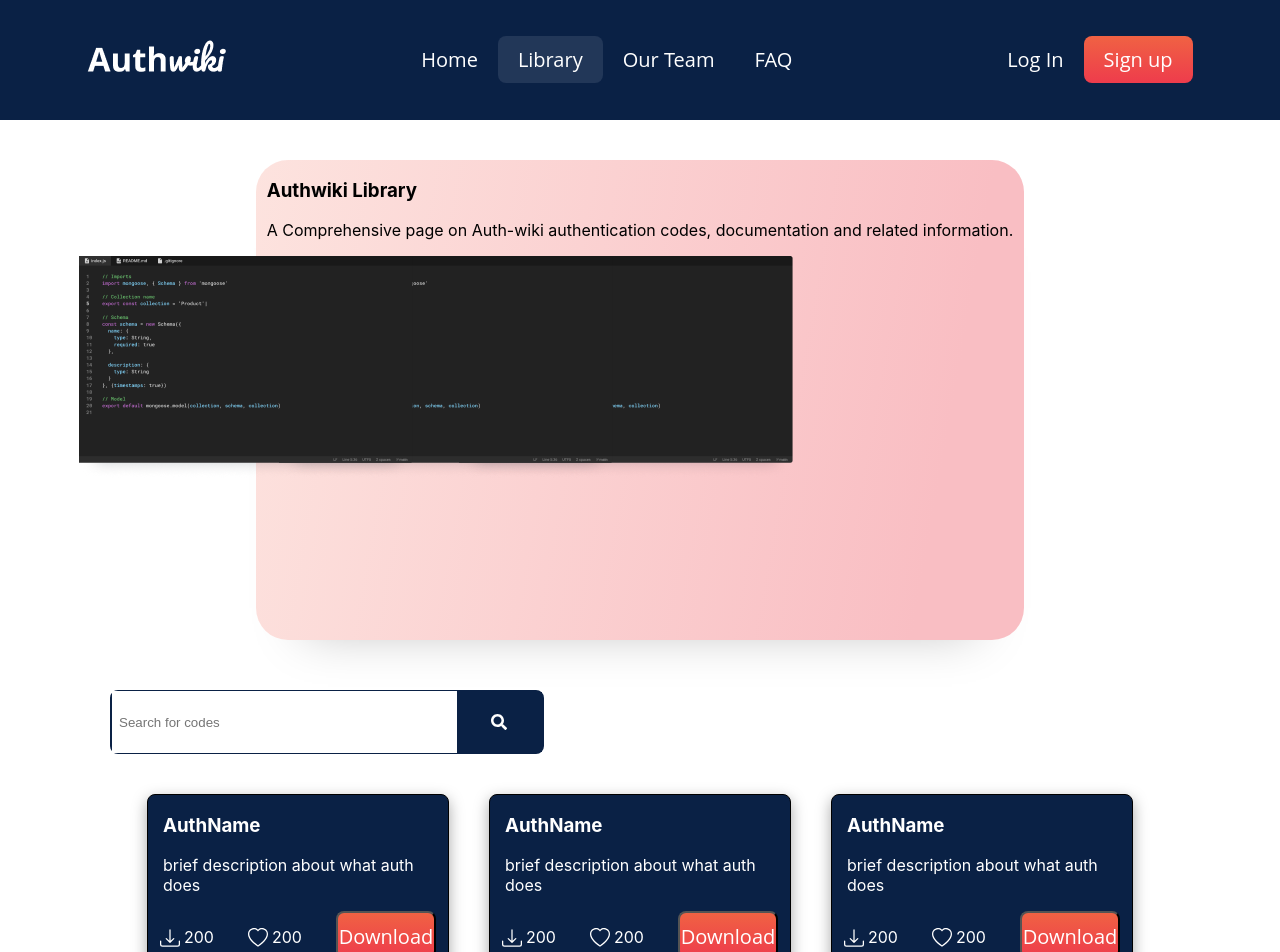
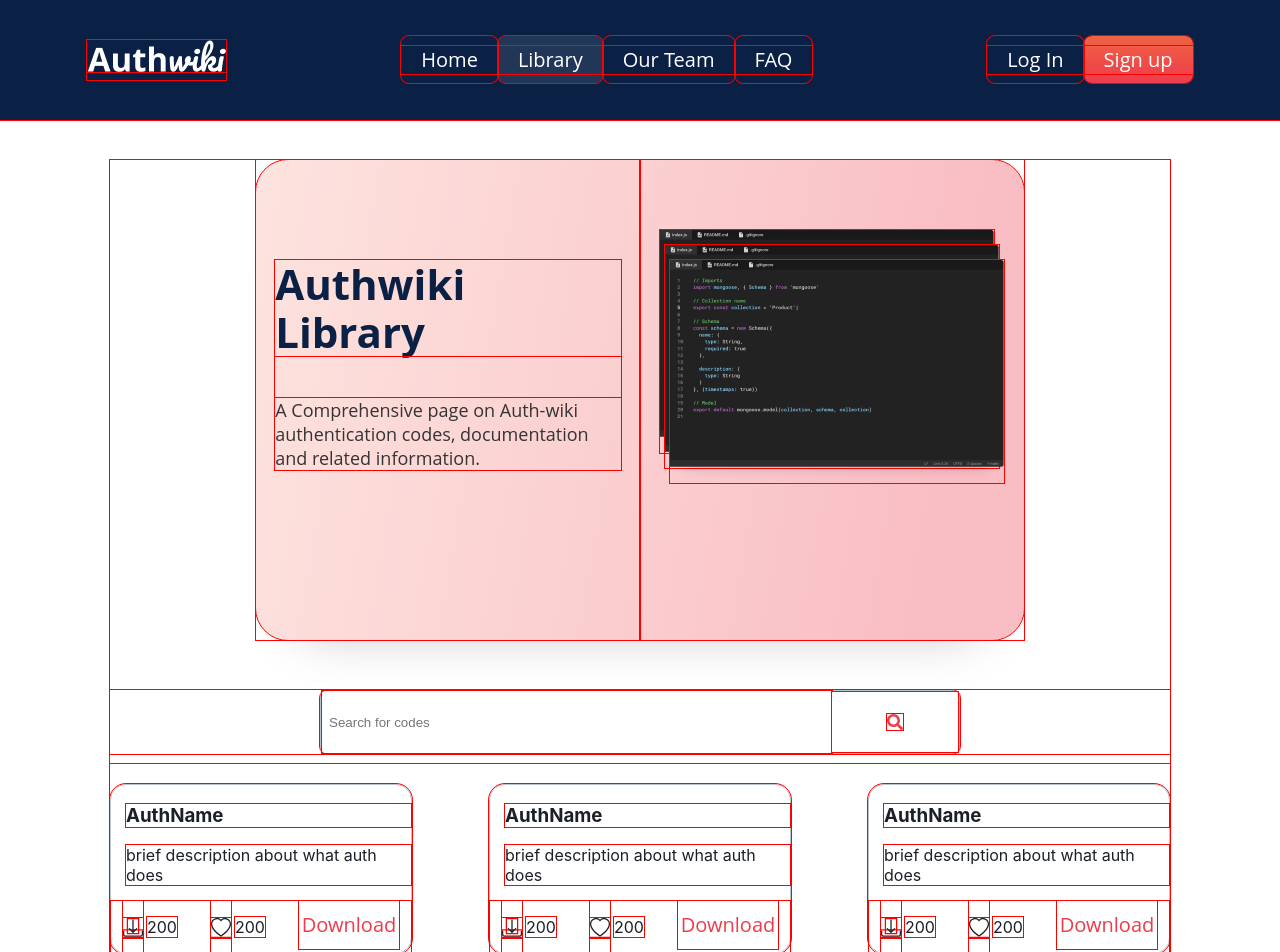
Before and after one commit to zuri-training/TeamGorilla-Auth_wiki, a React (Create React App) app in the folder FrontEnd/: page / in a window 1280 px wide. Shown: the top 952 px of the page. Built offline with nearby package versions, Linux system fonts and the light colour scheme.

Commit message:
before pull

```diff
--- a/FrontEnd/src/index.css
+++ b/FrontEnd/src/index.css
@@ -1,6 +1,6 @@
-/* *{
+*{
   outline: 1px solid red;
- } */
+ }
 
 body {
   margin: 0;
--- a/FrontEnd/src/pages/Library/Library.css
+++ b/FrontEnd/src/pages/Library/Library.css
@@ -2,6 +2,7 @@
     margin: 0 110px;
 }
 .doc .doc-header{
+    position: relative;
     width:60vw;
     height: 60vh;
     background: linear-gradient(280.02deg, #F9BEC3 13.11%, #FDE5E0 104.68%);
@@ -13,35 +14,65 @@
 }
 .doc .doc-header .right{
     position: relative;
+    width:50%;
 }
 .doc .doc-header .right .img1{
     position: absolute;
-    top: 20%;
-    right: 220px;
+    top: 70px;
+    right: 30px;
     z-index: 1;
 }
 .doc .doc-header .right .img2{
     position: absolute;
-    top: 20%;
-    right: 400px;
+    top: 85px;
+    right: 25px;
     z-index: 2;
 }
 .doc .doc-header .right .img3{
     position: absolute;
-    top: 20%;
-    right: 600px;
+    top: 100px;
+    right: 20px;
     z-index: 3;
 }
+.doc .doc-header .left{
+    position: relative;
+    width: 50%;
+    /* text-align: center; */
+}
+.doc .doc-header .left .doc-desc{
+    width: 90%;
+    margin:auto;
+}
+.doc .doc-header .left h3{
+    font-family: 'Open Sans';
+    font-style: normal;
+    font-weight: 700;
+    font-size: 42px;
+    line-height: 48px;
+    color: #0A2145;
+    margin-top: 100px;
+}
+.doc .doc-header .left p{
+    font-family: 'Open Sans';
+    font-style: normal;
+    font-weight: 400;
+    font-size: 18px;
+    color: #343434;
+}
+
 
 
 .doc .library-search-wrapper{
     /* position: absolute; */
+    /* box-sizing: border-box; */
     display: flex;
     align-items: center;
-    border: 2px solid #0A2145;
+    /* border: 2px solid #BBC3D0; #0A2145 */
+    border: 2px solid #BBC3D0;
     border-radius: 8px;
     height: 60px;
-    width: 430px;
+    width: 60%;
+    margin: 0 auto;
     margin-top: 50px;
     padding: 0;
     margin-bottom: 10px;
@@ -50,42 +81,48 @@
     height: 100%;
     width: 100%;
     border: none;
-    outline: none;
+    /* outline: none; */
     width: 80%;
     text-indent: 5px;
+    /* border: 2px solid #BBC3D0; */
 }
 .doc .library-search-span {
-    background-color: #0A2145;
-    color: #fff;
+    /* background-color: /*#0A2145; */
+    background: #fff;
+    color: #EE3C4C;
     height: 100%;
     display: flex;
     align-items: center;
     justify-content: center;
     width: 20%;
     padding: 0;
+
 }
 .doc .container{
     display: flex;
     width: 100%;
-    justify-content: center;
-    align-items:start ;
+    /* justify-content: center; */
+    justify-content:space-between;
+    align-items:flex-start ;
     /* margin: 50px 0px; */
     flex-wrap: wrap;
     /* margin: 0 auto; */
     /* margin-left: -50px; */
     /* margin-bottom: 50px; */
-    color: white;
+    color: #1B2028;
 
 }
 .doc .container .card {
-    background: #0A2145;
+    /* background: #0A2145; */
+    background: white;
     border-radius: 32px;
     width: 300px;
     min-height: 150px;
-    border: 1px solid black;
-    border-radius: 8px;
-    margin:30px 20px;
-    box-shadow: rgba(0, 0, 0, 0.35) 0px 5px 15px;
+    border: 1px solid #BBC3D0;
+    border-radius: 16px;
+    /* margin:30px 20px; */
+    margin: 20px 0px 20px 0px;
+    box-shadow: 0px 16px 16px -16px rgba(10, 33, 69, 0.25);
 }
 .doc .container .card h3, .doc .container .card p {
     margin-left: 15px !important;
@@ -114,13 +151,14 @@
     gap: 8px;
     width: 100px;
     height: 48px;
-    border-radius: 8px;
+    /* border-radius: 8px; */
     font-family:'Open Sans';
     font-style: 600;
     font-size: 20px;
     line-height: 28px;
     align-items: center;
     text-align: center !important;
-    background:linear-gradient(180deg, #F06243 0%, #EE3C4C 100%);
-    color: white;
+    background:white;
+    color: #EE3C4C;
+    border: none
 }
--- a/FrontEnd/src/pages/Library/Library.js
+++ b/FrontEnd/src/pages/Library/Library.js
@@ -21,8 +21,10 @@ function Library() {
       <div className='doc'>
       <div className='doc-header'>
         <div className='left'>
+          <div className='doc-desc'>
           <h3>Authwiki Library</h3>
           <p>A Comprehensive page on Auth-wiki authentication codes, documentation and related information.</p>
+          </div>
         </div>
         <div className='right'>
           <img src={logo} alt='code-editor' className='img1' />
```
